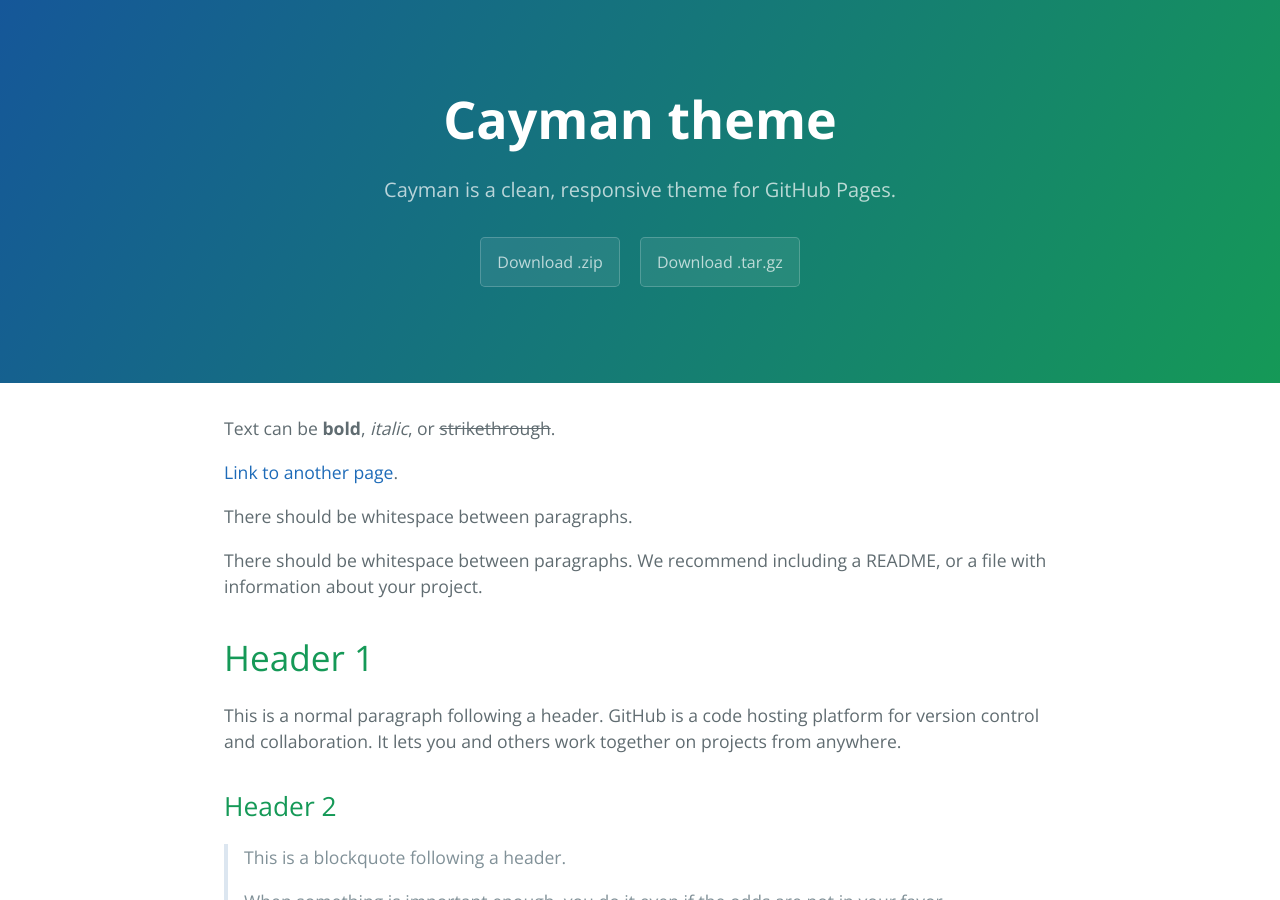
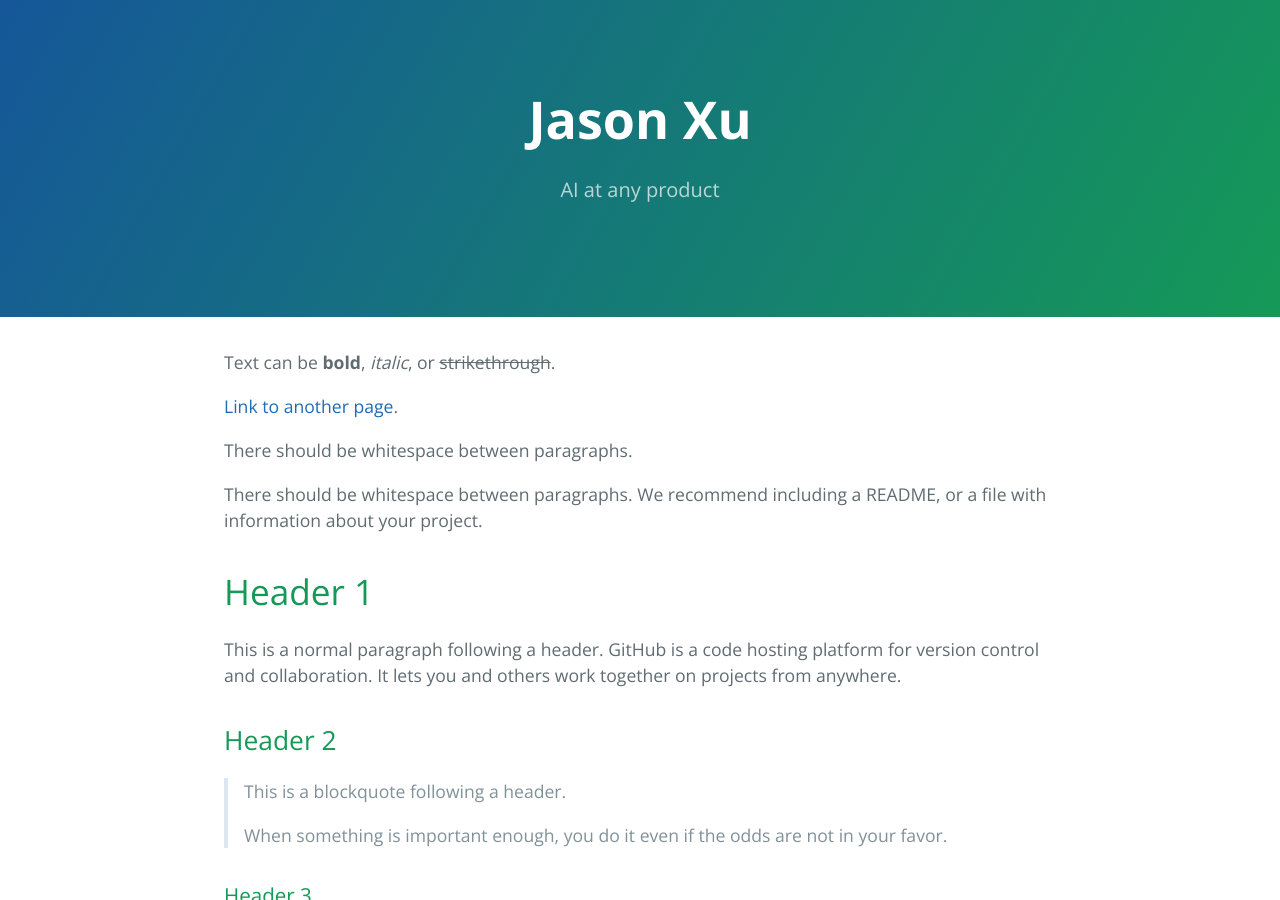
Before and after one commit to jasonzyx/jasonzyx.github.io, a Jekyll site: the page built from index.md, in a window 1280 px wide and 900 px high. Built offline with Jekyll 4.4.1, drawn with Linux system fonts in a browser that asks for light colours.

```diff
--- a/_config.yml
+++ b/_config.yml
@@ -1,5 +1,5 @@
-title: Cayman theme
-description: Cayman is a clean, responsive theme for GitHub Pages.
-show_downloads: true
+title: Jason Xu
+description: AI at any product
+show_downloads: false
 google_analytics:
 theme: jekyll-theme-cayman
--- a/assets/css/style.scss
+++ b/assets/css/style.scss
@@ -1,4 +1,4 @@
 ---
 ---
 
-@import 'jekyll-theme-cayman';
+@import "{{ site.theme }}";
```
